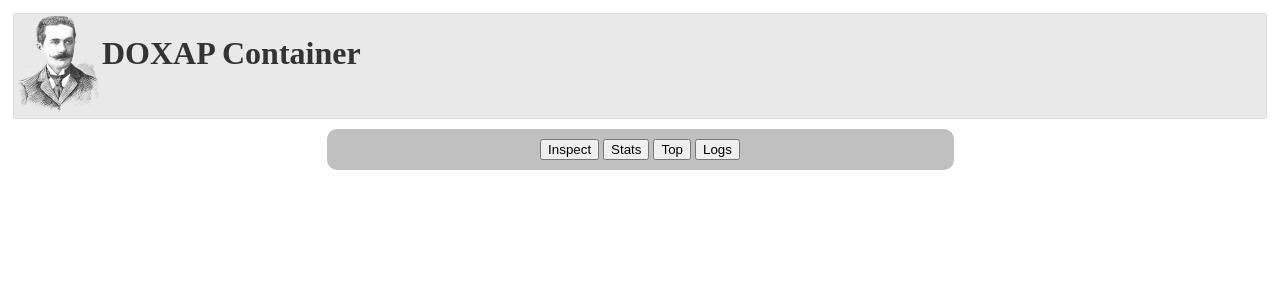
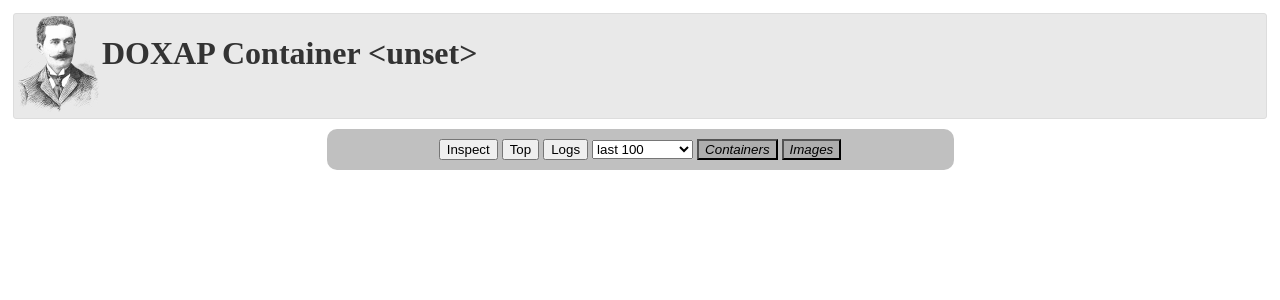
Before and after one commit to mkpasswd/dox, a PHP site: page /container.php in a window 1280 px wide. Shown: the top 300 px of the page. Run offline with PHP 8.4, Linux system fonts and the light colour scheme; some libraries are stand-ins or nearby versions.

Commit message:
Added logs and top to container view

```diff
--- a/publish/container.php
+++ b/publish/container.php
@@ -1,13 +1,24 @@
 <?php
 include('./mini.inc.php');
-include 'App.php';
-$app->header('Container');
+include('App.php');
+include('T.class.php');
+
+$title=T::gp('title','&lt;unset&gt;');
+$app->header("Container $title");
 ?>
 <DIV class="BBUNCH">
-<Button id="Inspect">Inspect</button>
-<Button id="Stats">Stats</button>
-<Button id="Top">Top</button>
-<Button id="Logs">Logs</button>
+<Button id="inspect">Inspect</button>
+<!-- <Button id="stats">Stats</button> -->
+<Button id="top">Top</button>
+<Button id="logs">Logs</button>
+<Select id="tlog">
+<option value="?stderr=true&stdout=true&tail=100">last 100</option>
+<option value="?stderr=true&stdout=true">stderr+stdout</option>
+<option value="?stderr=true">stderr</option>
+<option value="?stdout=true">stdout</option>
+</select>
+<Button class="LINK MM" data-dest="./containers.php">Containers</button>
+<Button class="LINK MM" data-dest="./images.php">Images</button>
 <!-- <input type="checkbox" id="all">&nbsp;<label for="all">All</label>
 <input type="checkbox" id="Xview">&nbsp;<label for="Xview">Extended view</label>-->
 </DIV>
@@ -33,23 +44,36 @@ $app->header('Container');
 		{{end}}
 	{{end}}
 	</DIV><BR>
-	<LABEL></LABEL><BR>
-	<LABEL></LABEL><BR>
-	<LABEL></LABEL><BR>
-	<LABEL></LABEL><BR>
-	<LABEL></LABEL><BR>
 	</FIELDSET>
+</template>
+<!-- =========== -->
+<template id="topView">
+	<TABLE class="DEFSHOW" id="{{RandId}}">
+	<THEAD><TR>
+	<!-- {{range $th := .Titles }} -->
+		<TH class="TSORT">{{ $th }}</TH>
+	<!-- {{end}} -->
+	</TR></THEAD>
+	<TBODY>
+	<!-- {{range $tr := .Processes }} -->
+		<TR>
+		<!-- {{range $td := $tr }} -->
+		<TD>{{ $td }}</TD>
+		<!-- {{end}} -->
+		</TR>
+	<!-- {{end}} -->
+	</TBODY>
+	</TABLE>
 </template>
 
 <!-- ============================ -->
 <!-- RENDER ZONE ================ -->
 <BR>
-<div id="insertHere"></div>
+<div id="insertHere" style="height: 100%"></div>
 
 <!-- ============================ -->
 <!-- CONTROLER ================== -->
 <SCRIPT>
-const queryString=window.location.search;
 const urlParams=new URLSearchParams(window.location.search);
 var cid=urlParams.get('id');
 
@@ -57,8 +81,25 @@ function render(ws,view) {
 	ttify(ws,view,'#insertHere');
 	}
 
+/*
+function tafit() {
+	var el=document.getElementById('inspect');
+	var rect = el.getBoundingClientRect();
+	console.log('inspect : ');console.log(rect);
+	console.log($('#inspect').offset());
+	el=document.getElementById('insertHere');
+	rect = el.getBoundingClientRect();
+	console.log('insertHere');console.log(rect);
+	console.log('=============');
+	console.log($('#insertHere').offset());
+	console.log($('#insertHere FIELDSET').offset());
+	}
+*/
+
 $(function() {
+	$('#logs').click(function() {dcall('/containers/'+cid+'/logs'+$('#tlog').val(),'#insertHere');});
 	$('#inspect').click(function() {render('/containers/'+cid+'/json','#inspectView');});
+	$('#top').click(function() {render('/containers/'+cid+'/top','#topView');});
 
 	render('/containers/'+cid+'/json','#inspectView');
 
--- a/publish/containers.php
+++ b/publish/containers.php
@@ -16,12 +16,12 @@ $app->header('Containers');
 
 <!-- =========== -->
 <template id="v1">
-	<TABLE class="DEFSHOW">
+	<TABLE class="DEFSHOW" id="{{RandId}}">
 	<THEAD><TR><TH class="TSORT">Names</TH><TH class="TSORT X">Image</TH><TH class="TSORT">State</TH><TH class="X">Status</TH><TH class="X">IP</TH><TH class="TSORT">Ports</TH><TH>Mounts</TH></TR></THEAD>
 	<TBODY>
 	<!-- {{range $cN, $c := .}} -->
 	<TR>
-	<TD class="name" data-sort="{{ index $c.Names 0 }}"><A href="./container.php?id={{$c.Id}}">
+	<TD class="name" data-sort="{{ index $c.Names 0 }}"><A href="./container.php?id={{$c.Id}}&title={{index $c.Names 0}}">
 	{{range $name := $c.Names }}
 	{{ $name }}
 	{{end}}
--- a/publish/include/App.js.php
+++ b/publish/include/App.js.php
@@ -3,24 +3,46 @@ include '../mini.inc.php';
 // header('text/plain;charset=utf-8'); //php fpm : ERR 500 ??
 ?>
 //<SCRIPT> //triggers vi's JS syntax higlighting
+
+//Call WS PRoxy + perform GOLANG template processing
 function ttify(path,tplid,destid,endfunc) {
 	pdata={};
 	pdata.path=btoa(path);
+	// tricky to get utf8 characters/html entity correct
 	pdata.tpl=btoa(unescape(encodeURIComponent($(tplid).html())));
 	$.post('<?=SITE?>/doxplus.php',pdata,
 		function(res) {
 		// console.log(destid+' REPONSE '+res);
 		// $(destid).html(res);
 		//traitement d'erreur à prévoir
-		$(destid).slideUp(300,function() {
+		$(destid).slideUp(100,function() {
 			$(destid).html(res);
 			if(typeof endfunc=='function') {
-				console.log('Call endfunc');
+				// console.log('Call endfunc');
 				endfunc();
 				};
-			$(destid).slideDown(500);
+			$(destid).slideDown(300);
 			});
 		},'html');
+	}
+
+//Direct call to WS Proxy, supposed to get plain stream output
+function dcall(path,destid,endfunc) {
+	var ws='<?=SITE?>/dox'+path;
+	console.log('dscall WS '+ws);
+	$.post(ws,{},function(res) {
+		// console.log(destid+' REPONSE '+res);
+		// $(destid).html(res);
+		//traitement d'erreur à prévoir
+		$(destid).slideUp(100,function() {
+			$(destid).html('<TEXTAREA class="POP">'+res+'</TEXTAREA>');
+			if(typeof endfunc=='function') {
+				// console.log('Call endfunc');
+				endfunc();
+				};
+			$(destid).slideDown(300);
+			});
+		},'text');
 	}
 
 function tsort(tid,header) {
@@ -28,7 +50,7 @@ function tsort(tid,header) {
 	var i=0;
 	var hi=-1;
 	$(tid+' THEAD TH').each(function () {
-		console.log($(this).html());
+		// console.log($(this).html());
 		if($(this).html()==header) {
 			hi=i;
 			return;
@@ -37,9 +59,11 @@ function tsort(tid,header) {
 		});
 	if(hi<0) return;
 	hi++; //CSS : index de 1 à n
+	// console.log('Tri sur colonne '+hi);
 	var tab=[];
 	$(tid+' TBODY TR').each(function() {
-		var key=$(this).children(':nth-child('+hi+')').data('sort'); //[hi].html();
+		var key=$(this).children(':nth-child('+hi+')').data('sort');
+		if(key==undefined) key=$(this).children(':nth-child('+hi+')').html();  //[hi].html();
 		tab.push({key: key, value: $(this).html()});
 		});
 	console.log(tab);
@@ -51,10 +75,14 @@ function tsort(tid,header) {
 	}
 
 $(function() {
+	$('.LINK').click(function() {window.location=$(this).data('dest');});
 	$('.TSORT').live('click',function(e) {
 		console.log('Click sort');
 		e.preventDefault();
-		tsort('TABLE',$(this).html());
+		var idtable=$(this).closest('TABLE').attr('id');
+		// console.log($(this).closest('TABLE'));
+		// console.log("TABLE:"+idtable);
+		tsort('#'+idtable,$(this).html());
 		return false;
 		});
 	});
--- a/publish/include/DoxApp.class.php
+++ b/publish/include/DoxApp.class.php
@@ -44,6 +44,8 @@ $NOJS=(stripos($option,'NOJS')!==false);
 //
 function tailer() {
 ?>
+<BR>
+<BR>
 </BODY>
 </HTML>
 <?
--- a/publish/rsc/DoxApp.css
+++ b/publish/rsc/DoxApp.css
@@ -3,6 +3,14 @@ body {
 	font-family: sans-serif;
 	color: black */
 	padding: 5px 5px 5px 5px;
+	}
+
+TEXTAREA.POP {
+	background-color: Azure;
+	margin-left: 2%;
+	width: 95% ;
+	/* margin-right: 10%; */
+	min-height: 300px;
 	}
 
 TABLE.DEFSHOW .X {display: none;}
@@ -13,6 +21,10 @@ TABLE.DEFSHOW THEAD {background-color: yellow}
 TABLE.DEFSHOW TD, TABLE.DEFSHOW TH {border: 1px solid silver}
 TABLE.DEFSHOW TD.name {text-align: right; font-weight: bold; padding-right: 10px;}
 TABLE.DEFSHOW TH.TSORT {background-color: rgb(100,100,100,.2);}
+
+BUTTON.MM { background-color: rgb(100,100,100,.2);
+	font-style: italic;
+	}
 
 DIV.BBUNCH {
 	display: block;
@@ -41,6 +53,10 @@ DIV.toptitle IMG { float: left; /* margin: 2px 5px 2px 5px; */  }
 
 .ui-icon { display: inline-block;}
 
+FIELDSET.fset {
+	margin-left: 20%;
+	margin-right: 20%;
+	}
 FIELDSET.fset LABEL, FIELDSET.fset LABEL + * {
 	display: inline-block;
 	}
```
Also changed, not shown: publish/index.php (+3 -6 lines), 1 other file.
